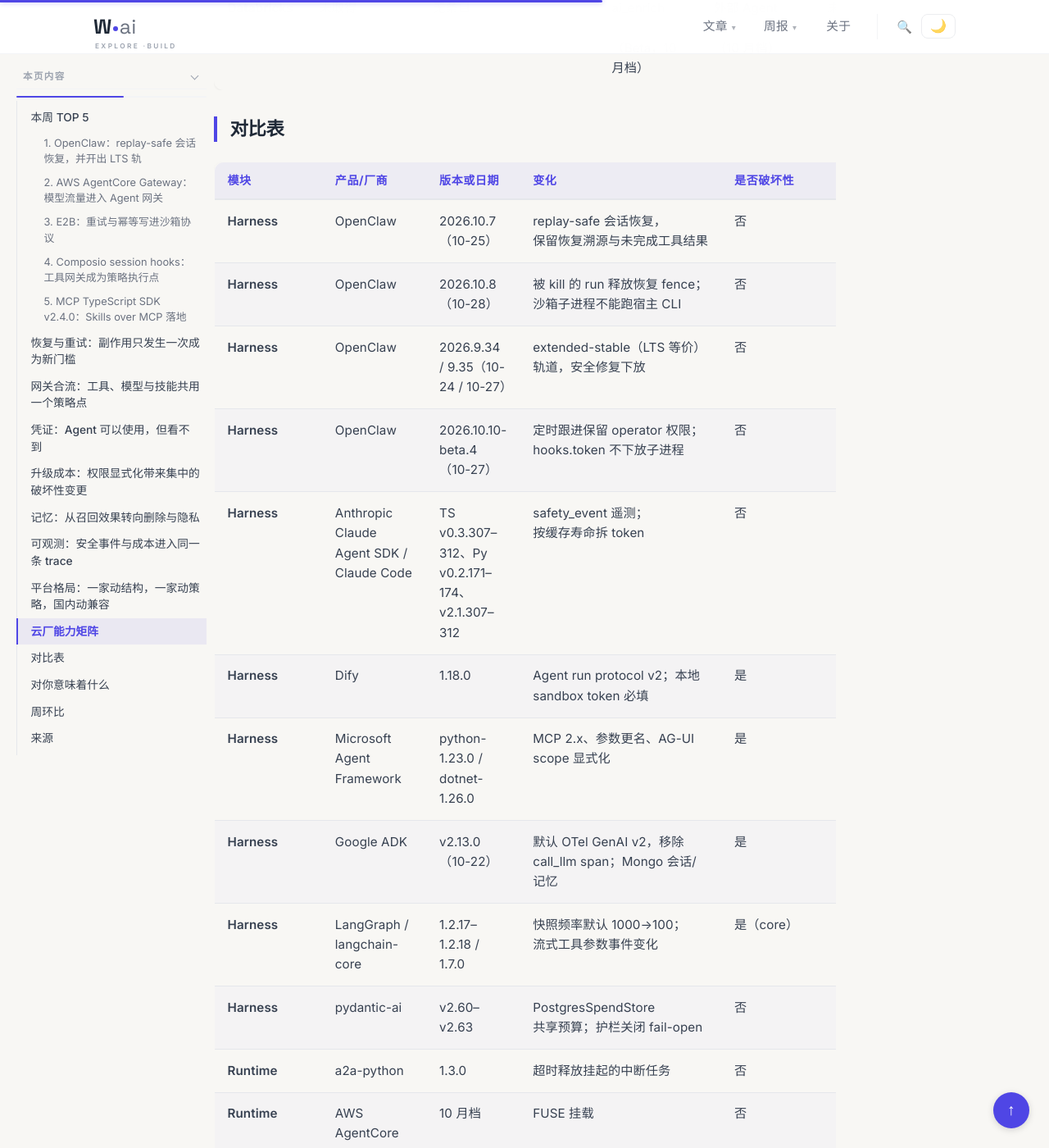
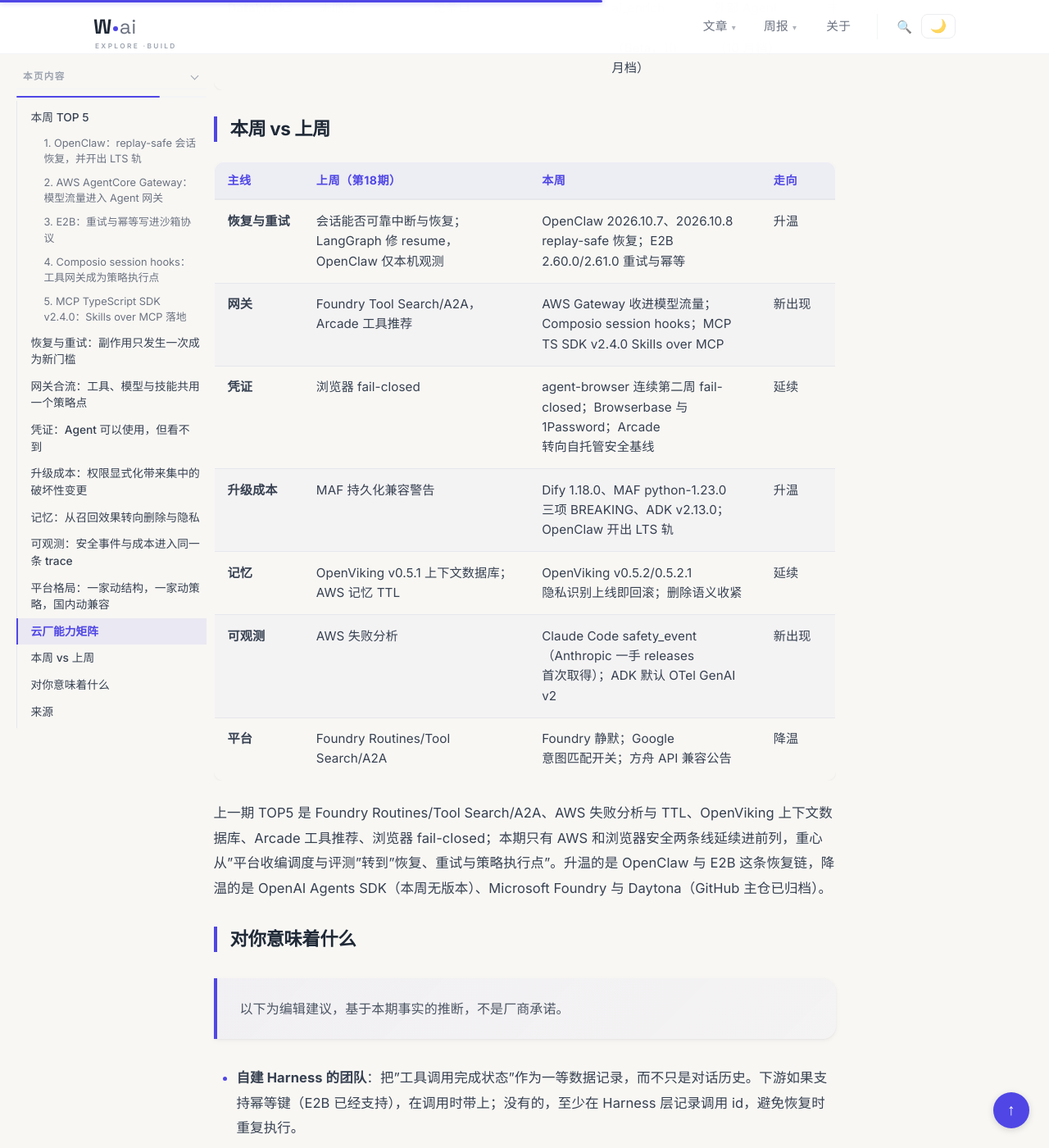
Before and after one commit to wujiaming88/wujiaming88.github.io, a Jekyll site: the page built from _posts/2026-10-29-global-ai-agent-infra-weekly.md, in a window 1280 px wide and 1400 px high, scrolled down 7128 px. Shown: the whole window at 82% size. Built offline with Jekyll 4.4.1, drawn with Linux system fonts in a browser that asks for light colours; some of the changed text lies outside the part shown.

Commit message:
Merge P19 comparison and week-over-week sections
Co-authored-by: Garming <wujiaming88@users.noreply.github.com>

```diff
--- a/_posts/2026-10-29-global-ai-agent-infra-weekly.md
+++ b/_posts/2026-10-29-global-ai-agent-infra-weekly.md
@@ -134,48 +134,19 @@ Google 的动作是 10 月 26 日的意图匹配开关。Microsoft Foundry 在
 | 腾讯云 | 上下文超时清空（10 月，未标日） | 记忆库（9 月背景） | MCP Apps（9 月背景） | AgentPortal（10-19，窗外） | Claw 云盘（窗外） | 无条目 | 窗内无日期条目 |
 | Databricks | 未取得 | 无条目 | ai_enrich 外部 MCP（Beta，10 月档） | 外部 Agent 默认 OAuth GA（10 月档） | 未取得 | MCP 越狱筛查（Beta，10 月档） | 数据平台补 Agent 安全 |
 
-## 对比表
+## 本周 vs 上周
 
-| 模块 | 产品/厂商 | 版本或日期 | 变化 | 是否破坏性 |
-|---|---|---|---|---|
-| Harness | OpenClaw | 2026.10.7（10-25） | replay-safe 会话恢复，保留恢复溯源与未完成工具结果 | 否 |
-| Harness | OpenClaw | 2026.10.8（10-28） | 被 kill 的 run 释放恢复 fence；沙箱子进程不能跑宿主 CLI | 否 |
-| Harness | OpenClaw | 2026.9.34 / 9.35（10-24 / 10-27） | extended-stable（LTS 等价）轨道，安全修复下放 | 否 |
-| Harness | OpenClaw | 2026.10.10-beta.4（10-27） | 定时跟进保留 operator 权限；hooks.token 不下放子进程 | 否 |
-| Harness | Anthropic Claude Agent SDK / Claude Code | TS v0.3.307–312、Py v0.2.171–174、v2.1.307–312 | safety_event 遥测；按缓存寿命拆 token | 否 |
-| Harness | Dify | 1.18.0 | Agent run protocol v2；本地 sandbox token 必填 | 是 |
-| Harness | Microsoft Agent Framework | python-1.23.0 / dotnet-1.26.0 | MCP 2.x、参数更名、AG-UI scope 显式化 | 是 |
-| Harness | Google ADK | v2.13.0（10-22） | 默认 OTel GenAI v2，移除 call_llm span；Mongo 会话/记忆 | 是 |
-| Harness | LangGraph / langchain-core | 1.2.17–1.2.18 / 1.7.0 | 快照频率默认 1000→100；流式工具参数事件变化 | 是（core） |
-| Harness | pydantic-ai | v2.60–v2.63 | PostgresSpendStore 共享预算；护栏关闭 fail-open | 否 |
-| Runtime | a2a-python | 1.3.0 | 超时释放挂起的中断任务 | 否 |
-| Runtime | AWS AgentCore Runtime | 10 月档 | FUSE 挂载 | 否 |
-| Sandbox | E2B | 2.59.0（10-23） | dnsServers 闭合 DNS 出站 | 否 |
-| Sandbox | E2B | 2.60.0（10-26） | 按 Should-Retry 头重试，发送后网络错误不重试 | 行为变化 |
-| Sandbox | E2B | 2.61.0（10-27） | Sandbox.create 幂等键 | 否 |
-| Sandbox | Browserbase | 10-22 / 10-27 | 1Password 人批填充；Authenticated Fetch | 否 |
-| Sandbox | Claude Code | v2.1.309 | 修复沙箱外 shell 启动文件、symlink 绕过 denyWrite、改写 --mcp-config | 否 |
-| Sandbox | agent-browser | v0.39.3 / v0.40.0 | 项目配置信任边界；存储恢复不暴露 token | 是（配置） |
-| Sandbox | AWS AgentCore | 10-23 | Web Search 域名过滤与用户位置 | 否 |
-| Gateway | AWS AgentCore Gateway | 10-22 | InvokeModel 方言翻译、有序 fallback、默认熔断 | 否 |
-| Gateway | MCP TS SDK | v2.4.0（10-24） | Skills over MCP（SEP-2640）；-32020；scopeForRefresh | 否 |
-| Gateway | MCP Registry | v1.8.2–v1.8.6 | 生产容量与诊断 | 否 |
-| Gateway | Composio | core 0.27.0（10-22） | session hooks，blocked 结果 | 是（proxyExecute） |
-| Gateway | Arcade | 1.12.0 Preview | 响应凭证脱敏；拒绝内网出站 | 否 |
-| Gateway | mcp-gateway-registry | 1.34.0 | Entra 组恢复；证书链处理 | 否 |
-| Identity | Google 语义治理 | 10-26 | sgpUserIntentMatching 开关 | 否 |
-| Identity | Claude apps gateway | 窗内 | oidc.user_id_claim | 否 |
-| Identity | Databricks | 10 月档 | 外部 Agent 默认 OAuth GA | 否 |
-| Memory | OpenViking | v0.5.2 → v0.5.2.1 | 隐私自动识别上线 4 天后关闭；Working Memory 默认关 | 行为回滚 |
-| Memory | Cognee | v1.6.6rc1 | history purge 失败即失败；删 dataset 连带清理 | 行为变化 |
-| Memory | Zep | 10 月 | HIPAA 默认关 Graph Assistant；边类型层级 | 否 |
-| Observability | Langfuse | v4.68.0–v4.71.0 | AI Gateway；Skills 追踪与版本 | 否 |
-| Observability | Phoenix | 20.25 / evals 3.9.3 | issue-to-PR factory；排除被入侵 litellm 1.107.0 | 否 |
-| Observability | AgentCore SDK | 1.25.0（10-24） | 评估已有 session；RecommendationClient | 否 |
-| Platform | 火山方舟 | 10-22 | Responses API 兼容 apply_patch、namespace/defer_loading | 否 |
-| Platform | OpenAI API | 10-24 | Enterprise Key Management；英国数据驻留 | 否 |
-| Platform | Anthropic | 10-22 | Google Cloud 托管 | 否 |
-| Platform | 阿里云百炼 | 10-26 摘要 | 上新 11 款 MCP 服务 | 否 |
+| 主线 | 上周（第18期） | 本周 | 走向 |
+|---|---|---|---|
+| 恢复与重试 | 会话能否可靠中断与恢复；LangGraph 修 resume，OpenClaw 仅本机观测 | OpenClaw 2026.10.7、2026.10.8 replay-safe 恢复；E2B 2.60.0/2.61.0 重试与幂等 | 升温 |
+| 网关 | Foundry Tool Search/A2A，Arcade 工具推荐 | AWS Gateway 收进模型流量；Composio session hooks；MCP TS SDK v2.4.0 Skills over MCP | 新出现 |
+| 凭证 | 浏览器 fail-closed | agent-browser 连续第二周 fail-closed；Browserbase 与 1Password；Arcade 转向自托管安全基线 | 延续 |
+| 升级成本 | MAF 持久化兼容警告 | Dify 1.18.0、MAF python-1.23.0 三项 BREAKING、ADK v2.13.0；OpenClaw 开出 LTS 轨 | 升温 |
+| 记忆 | OpenViking v0.5.1 上下文数据库；AWS 记忆 TTL | OpenViking v0.5.2/0.5.2.1 隐私识别上线即回滚；删除语义收紧 | 延续 |
+| 可观测 | AWS 失败分析 | Claude Code safety_event（Anthropic 一手 releases 首次取得）；ADK 默认 OTel GenAI v2 | 新出现 |
+| 平台 | Foundry Routines/Tool Search/A2A | Foundry 静默；Google 意图匹配开关；方舟 API 兼容公告 | 降温 |
+
+上一期 TOP5 是 Foundry Routines/Tool Search/A2A、AWS 失败分析与 TTL、OpenViking 上下文数据库、Arcade 工具推荐、浏览器 fail-closed；本期只有 AWS 和浏览器安全两条线延续进前列，重心从"平台收编调度与评测"转到"恢复、重试与策略执行点"。升温的是 OpenClaw 与 E2B 这条恢复链，降温的是 OpenAI Agents SDK（本周无版本）、Microsoft Foundry 与 Daytona（GitHub 主仓已归档）。
 
 ## 对你意味着什么
 
@@ -190,15 +161,6 @@ Google 的动作是 10 月 26 日的意图匹配开关。Microsoft Foundry 在
 - **做记忆层的团队**：OpenViking 的回滚说明，"自动改写记忆内容"需要先在影子模式验证。删除接口应当失败即失败，并能报告删了什么。
 - **安全团队**：本周 eMudhra/emSign 根证书撤信、litellm 1.107.0 被入侵分别被多个项目独立处理，建议把这两项加入依赖与证书基线检查。
 
-## 周环比
-
-对比第 18 期（10-22）：
-
-- **延续**：OpenClaw 从本机观测变成公开 release，恢复主题延续并深化；AWS AgentCore 从失败分析、记忆 TTL、私有 CA 推进到 Gateway 模型流量；LangGraph 从 resume 修复推进到快照频率与线程优先级；Microsoft Agent Framework 从持久化兼容警告推进到三项 BREAKING；OpenViking 从 v0.5.1 到 v0.5.2/0.5.2.1；agent-browser 连续第二周 fail-closed；E2B 从生命周期参数推进到重试与幂等；Arcade 从工具推荐转向自托管安全基线。
-- **新出现**：Anthropic 一手 releases（上期未取得）；Composio session hooks；MCP Skills over MCP；Dify 1.18.0；Google ADK 2.13.0（上期空窗）；Browserbase 与 1Password；Google 意图匹配开关；方舟 API 兼容公告；OpenClaw LTS 轨。
-- **降温**：OpenAI Agents SDK 本周无版本；Microsoft Foundry 在 Routines 等 GA 之后静默；Daytona 本周无动态，GitHub 主仓已归档；supermemory、Graphiti 本周无窗内版本。
-
-上一期 TOP5 是 Foundry Routines/Tool Search/A2A、AWS 失败分析与 TTL、OpenViking 上下文数据库、Arcade 工具推荐、浏览器 fail-closed。本期只有 AWS 和浏览器安全两条线延续进前列，重心从"平台收编调度与评测"转到"恢复、重试与策略执行点"。
 ## 来源
 
 - OpenClaw releases：[v2026.10.8](https://github.com/openclaw/openclaw/releases/tag/v2026.10.8)、[v2026.10.7](https://github.com/openclaw/openclaw/releases/tag/v2026.10.7)、[v2026.9.35](https://github.com/openclaw/openclaw/releases/tag/v2026.9.35)、[v2026.9.34](https://github.com/openclaw/openclaw/releases/tag/v2026.9.34)、[v2026.10.10-beta.4](https://github.com/openclaw/openclaw/releases/tag/v2026.10.10-beta.4)
```
